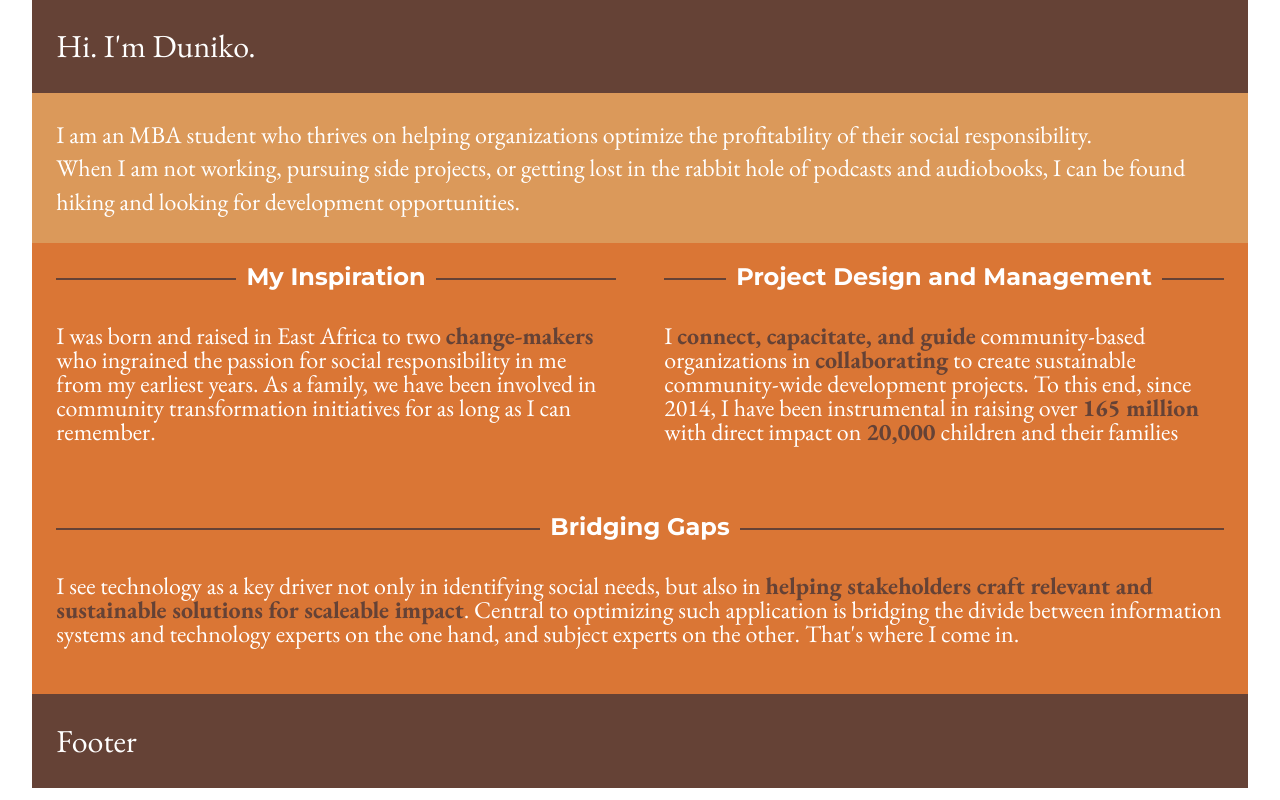
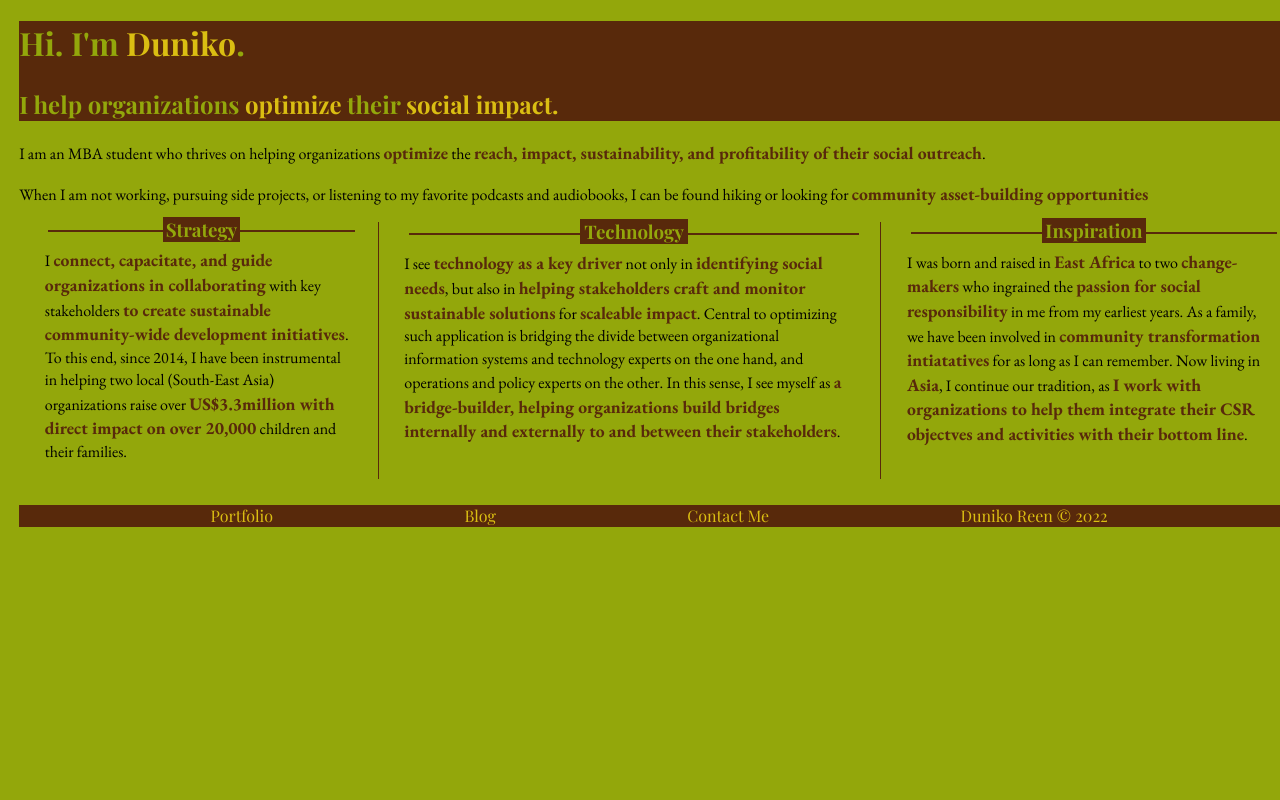
Before and after one commit to Duniko-Reen/flexboxlesson-eight, a plain HTML site: page index.html in a window 1280 px wide. Drawn offline with nearby package versions, Linux system fonts and the light colour scheme; a web font is replaced by a local one.

Commit message:
EDITED draft of full page

```diff
--- a/css/main.css
+++ b/css/main.css
@@ -96,93 +96,85 @@ textarea {
    ========================================================================== */
 
 html {
-  background-color: #fff;
+  background-color: #93a70b;
   height: 100%;
   width: 100%;
 }
 
 body {
+  background-color:#93a70b;
+  color: #000;
+  width: 100%;
+  margin: 1.5%;
+  font-size: 1em;
   font-family: 'EB Garamond', serif;
-  padding: 0 2em;
-  font-size: 1em;
-  height: 100%;
-  color: #fff;
+  /*padding: 0 2em;
+  height: 100%;*/
 }
 
-header,
-footer {
-  align-items: center;
-  background-color: #654236;
-  font-size: 2rem;
-  display: flex;
-  height: auto;
-  padding: 2%;
-  justify-content: left;
-  width: 100%;
+/*Font-families selected
+font-family: 'EB Garamond', serif;
+font-family: 'Montserrat', sans-serif;
+font-family: 'Playfair Display', serif;
+font-family: 'Raleway', sans-serif;*/
+
+header {
+/*  color: #ae9772;*/
+  color: #dabe12;
+  background-color:  #58290b;
 }
 
-main {
-  align-items: center;
-  background-color: #db995a;
-  display: flex;
-  font-size: 1.5rem;
-  height: auto;
-  padding: 2%;
-  justify-content: center;
-  width: 100%;
+span {
+  /*color: #bd6e0a;
+  color: #dabe12;*/
+  color: #93a70b;
 }
 
-header,
-footer,
-main {
-
+h1, h2, h3 {
+    font-family: 'Playfair Display', serif;
 }
 
-.flex-container {
-    align-items: center;
-    background-color: #d6d4a0;
-    display: flex;
-    flex-flow: row wrap;
-    justify-content: center;
-    justify-content: space-between;
+h3 {
+  width: 100%;
+  text-align: center;
+  border-bottom: 2px solid #58290b;
+  line-height: 0.1em;
+  margin: 2% 1%;
 }
 
-h2 {
-    width: 100%;
-    text-align: center;
-    border-bottom: 2px solid #654236;
-    line-height: 0.1em;
-    margin: 10px 0 20px;
-    font-family: 'Montserrat', sns-serif;
-    font-size: 1.5em;
- }
-
- h2 span {
-     background:#da7635;
-     padding:0 10px;
- }
-
-.flex-items {
-    align-items: center;
-    background-color: #da7635;
-    color: #fff;
-    display: flex;
-    justify-content: center;
-    padding: 2%;
-    line-height: 1.5em;
-    font-size: 1rem;
-    width: 30%;
-    flex-direction: column;
-    flex-basis: 100%;
-    height: auto;
+h3 span {
+  background: #58290b;
+  padding: 0 1%;
 }
 
 strong {
-    color: #654236;
+  color: #58290b;
+  font-size: 1.1rem;
 }
 
-p {
-    font-size: 1.5rem;
+.item {
+  padding: 0 2%;
+}
+
+.foot-container {
+  display: flex;
+  justify-content: space-evenly;
+  background-color: #58290b;
+  color: #dabe12;
+  font-family: 'Playfair Display', serif;
+  font-size: 1em;
+  margin-top: 2%;
+}
+
+@media screen and (min-width: 768px) {
+    .container {
+        display: flex;
+        flex: wrap;
+    }
+    .item-2 {
+        border-right: 1px solid #58290b;
+        border-left: 1px solid #58290b;
+    }
 }
 
 /* ==========================================================================
@@ -267,7 +259,8 @@ p {
 
 /* If you'd like to try a different layout on Desktop and larger screens: */
 @media (min-width: 768px) {
-  #div-1, #div-2 {
+  #div-1,
+  #div-2 {
     flex: 1 1 40%;
     height: 200px;
     /* set your flex value to 1 50% */
--- a/index.html
+++ b/index.html
@@ -1,60 +1,86 @@
-<!doctype html>
-<html class="no-js" lang="">
+<!DOCTYPE html>
+<html class="no-js" lang="en">
   <head>
-        <meta charset="utf-8">
-        <meta http-equiv="x-ua-compatible" content="ie=edge">
-        <title></title>
-        <meta name="description" content="">
-        <meta name="viewport" content="width=device-width, initial-scale=1">
-
-        <link rel="apple-touch-icon" href="apple-touch-icon.png">
+    <meta charset="utf-8" />
+    <meta http-equiv="x-ua-compatible" content="ie=edge" />
+    <title>Duniko Reen | CSR</title>
+    <meta name="viewport" content="width=device-width, initial-scale=1.0" />
+    <link rel="apple-touch-icon" href="apple-touch-icon.png" />
     <!-- Place favicon.ico in the root directory -->
-
-        <link rel="stylesheet" href="css/normalize.css">
-        <link rel="stylesheet" href="css/main.css">
+    <link rel="stylesheet" href="css/normalize.css" />
+    <link rel="stylesheet" href="css/main.css" />
     <script src="js/vendor/modernizr-2.8.3.min.js"></script>
     <link rel="preconnect" href="https://fonts.googleapis.com">
     <link rel="preconnect" href="https://fonts.gstatic.com" crossorigin>
-        <link href="https://fonts.googleapis.com/css2?family=EB+Garamond:ital,wght@0,400;0,700;1,400&family=Montserrat:ital,wght@0,400;0,700;1,400;1,700&family=Puppies+Play&display=swap" rel="stylesheet">
+    <link href="https://fonts.googleapis.com/css2?family=EB+Garamond:ital,wght@0,400;0,700;1,400&family=Montserrat:ital,wght@0,400;0,700;1,400;1,700&family=Playfair+Display:ital,wght@0,400;0,700;1,400;1,700&family=Raleway:ital,wght@0,400;0,700;1,400;1,700&display=swap" rel="stylesheet">
 </head>
 <body>
 <!--[if lt IE 8]>
-            <p class="browserupgrade">You are using an <strong>outdated</strong> browser. Please <a href="http://browsehappy.com/">upgrade your browser</a> to improve your experience.</p>
+      <p class="browserupgrade">
+        You are using an <strong>outdated</strong> browser. Please
+        <a href="http://browsehappy.com/">upgrade your browser</a> to improve
+        your experience.
+      </p>
     <![endif]-->
 
     <!-- Add your site or application content here -->
-        <section class="flex-container">
-            <header>Hi. I'm Duniko.
+<header>
+    <h1><span>Hi. I'm </span>Duniko<span>.</span></h1>
+
+    <h2><span>I help organizations </span> optimize<span> their</span> social impact</span>.</h2>
 </header>
-            <main>I am an MBA student who thrives on helping organizations optimize the profitability of their social responsibility.<br> When I am not working, pursuing side projects, or getting lost in the rabbit hole of podcasts and audiobooks, I can be found hiking and looking for development opportunities.</main>
-            <div id="div-1" class="flex-items">
-                <h2><span>My Inspiration</span></h2>
-                <p>I was born and raised in East Africa to two <strong>change-makers</strong> who ingrained the passion for social responsibility in me from my earliest years. As a family, we have been involved in community transformation initiatives for as long as I can remember.</p>
+<main>
+    <p >I am an MBA student who thrives on helping organizations <strong>optimize</strong> the <strong>reach, impact, sustainability, and profitability of their social outreach</strong>.</p>
+    <p>When I am not working, pursuing side projects, or listening to my favorite podcasts and audiobooks, I can be found hiking or looking for <strong>community asset-building opportunities</strong></p>
+ </main>
+
+<div class="container">
+    <div class="item item-1">
+    <h3><span>Strategy</span></h3>
+    <p>I <strong>connect, capacitate, and guide organizations in collaborating</strong> with key stakeholders <strong>to create sustainable community-wide development initiatives</strong>. To this end, since 2014, I have been instrumental in helping two local (South-East Asia) organizations raise over <strong>US$3.3million with direct impact on over 20,000</strong> children and their families.</p>
     </div>
-            <div id="div-2" class="flex-items">
-                <h2><span>Project Design and Management</span></h2>
-                <p> I <strong>connect, capacitate, and guide</strong> community-based organizations in <strong>collaborating</strong> to create sustainable community-wide development projects. To this end, since 2014, I have been instrumental in raising over <strong>165 million</strong> with direct impact on <strong>20,000</strong> children and their families </p>
+    <div class="item item-2">
+    <h3><span>Technology</span></h3>
+    <p>I see <strong>technology as a key driver</strong> not only in <strong>identifying social needs</strong>, but also in <strong>helping stakeholders craft and monitor sustainable solutions</strong> for <strong>scaleable impact</strong>. Central to optimizing such application is bridging the divide between organizational information systems and technology experts on the one hand, and operations and policy experts on the other. In this sense, I see myself as <strong>a bridge-builder, helping organizations build bridges internally and externally to and between their stakeholders</strong>.</p>
     </div>
-            <div id="div-3" class="flex-items">
-                <h2><span>Bridging Gaps</span></h2>
-                <p>I see technology as a key driver not only in identifying social needs, but also in <strong>helping stakeholders craft relevant and sustainable solutions for scaleable impact</strong>. Central to optimizing such application is bridging the divide between information systems and technology experts on the one hand, and subject experts on the other. That's where I come in.</p>
+    <div class="item item-3">
+    <h3><span>Inspiration</span></h3>
+    <p>I was born and raised in <strong>East Africa</strong> to two <strong>change-makers</strong> who ingrained the <strong>passion for social responsibility</strong> in me from my earliest years. As a family, we have been involved in <strong>community transformation intiatatives</strong> for as long as I can remember. Now living in <strong>Asia</strong>, I continue our tradition, as <strong>I work with organizations to help them integrate their CSR objectves and activities with their bottom line</strong>.</p>
     </div>
-            <footer>Footer</footer>
-        </section>
+</div>
+<footer class="foot-container">
+    <div class="foot fc-1">Portfolio</div>
+    <div class="foot fc-2">Blog</div>
+    <div class="foot fc-3">Contact Me</div>
+    <div class="foot fc-4">Duniko Reen &copy; 2022</div>
+</footer>
 
 <script src="https://ajax.googleapis.com/ajax/libs/jquery/1.11.3/jquery.min.js"></script>
-        <script>window.jQuery || document.write('<script src="js/vendor/jquery-1.11.3.min.js"><\/script>')</script>
+<script>
+  window.jQuery ||
+    document.write(
+      '<script src="js/vendor/jquery-1.11.3.min.js"><\/script>'
+    );
+</script>
 <script src="js/plugins.js"></script>
 <script src="js/main.js"></script>
 
 <!-- Google Analytics: change UA-XXXXX-X to be your site's ID. -->
 <script>
-            (function(b,o,i,l,e,r){b.GoogleAnalyticsObject=l;b[l]||(b[l]=
-            function(){(b[l].q=b[l].q||[]).push(arguments)});b[l].l=+new Date;
-            e=o.createElement(i);r=o.getElementsByTagName(i)[0];
-            e.src='https://www.google-analytics.com/analytics.js';
-            r.parentNode.insertBefore(e,r)}(window,document,'script','ga'));
-            ga('create','UA-XXXXX-X','auto');ga('send','pageview');
+  (function (b, o, i, l, e, r) {
+    b.GoogleAnalyticsObject = l;
+    b[l] ||
+      (b[l] = function () {
+        (b[l].q = b[l].q || []).push(arguments);
+      });
+    b[l].l = +new Date();
+    e = o.createElement(i);
+    r = o.getElementsByTagName(i)[0];
+    e.src = "https://www.google-analytics.com/analytics.js";
+    r.parentNode.insertBefore(e, r);
+  })(window, document, "script", "ga");
+  ga("create", "UA-XXXXX-X", "auto");
+  ga("send", "pageview");
 </script>
 </body>
 </html>
```
Also changed, not shown: img/csr.png (added), img/envelope.svg (added), img/pexels-pynkhlainborlang-khongwar-7817703.jpg (added), 2 other files. Lines whose indentation alone changed are shown as unchanged.
